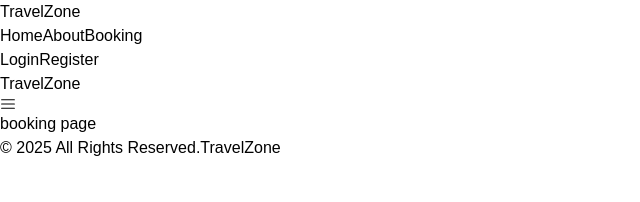
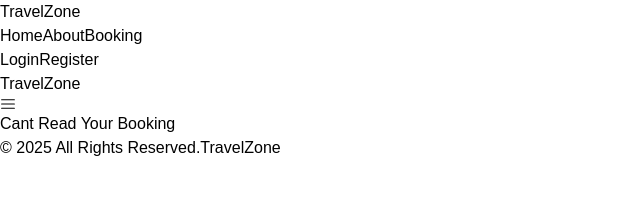
Before and after one commit to wahyunup/TravelZone, a React (Vite) app: page /booking in a window 1280 px wide. Shown: the top 202 px of the page, without its empty margins (0-640 px from the left). Built offline with nearby package versions, Linux system fonts and the light colour scheme.

Commit message:
add fiture trip

```diff
--- a/src/components/partials/Invoice/Invoice.jsx
+++ b/src/components/partials/Invoice/Invoice.jsx
@@ -42,7 +42,7 @@ const Invoice = ({ travelDetail, dataUser, handleIsClosed, handleCheckout }) =>
           <button className="border border-blue-500 text-blue-500 p-3 w-full rounded-lg">
             Download invoice
           </button>
-          <button onClick={handleCheckout} className="bg-blue-500 text-white p-3 rounded-lg w-full">
+          <button onClick={() => handleCheckout(travelDetail)} className="bg-blue-500 text-white p-3 rounded-lg w-full">
             Checkout
           </button>
         </div>
--- a/src/pages/booking/booking.jsx
+++ b/src/pages/booking/booking.jsx
@@ -1,9 +1,39 @@
 const booking = () => {
-    return (
-        <>
-        booking page
-        </>
-    )
-}
+  const userIsLogin = JSON.parse(localStorage.getItem("loggedInUser"));
+  console.log(userIsLogin?.username);
 
-export default booking
+  let userTrip = JSON.parse(localStorage.getItem("nama")) || [];
+  const filterTrip = userTrip.filter(
+    (user) => user?.username === userIsLogin?.username
+  );
+
+  return (
+    <div className="h-[100vh]">
+      <div className="flex flex-col gap-4 px-10">
+        {userIsLogin ? (
+          filterTrip.length > 0 ? (
+            <>
+              {userTrip.map((trip, id) => (
+                <div
+                  key={id}
+                  className="p-5 border border-slate-200 rounded-lg">
+                  <p>{trip.tittle}</p>
+                </div>
+              ))}
+            </>
+          ) : (
+            <div>
+              <p className="inset-0 fixed items-center flex justify-center">
+                Belum Ada Trip
+              </p>
+            </div>
+          )
+        ) : (
+          <p>Cant Read Your Booking</p>
+        )}
+      </div>
+    </div>
+  );
+};
+
+export default booking;
--- a/src/pages/booking/bookingDetail.jsx
+++ b/src/pages/booking/bookingDetail.jsx
@@ -30,8 +30,6 @@ const detailCard = () => {
     if (foundData) {
       setTravelDetail(foundData);
     }
-
-
   }, [id]);
 
   const handleSetIsOpen = () => {
@@ -55,10 +53,47 @@ const detailCard = () => {
 
   const facility = travelDetail.facility ?? [];
 
-  const handleCheckout = () => {
+  // const handleCheckout = (transaction) => {
+  //   setOrder(!order);
+  //   let test = JSON.parse(localStorage.getItem("nama")) || [];
+  //   if (!test.some((item) => item.id === transaction.id)) {
+  //     alert("Berhasil Order");
+  //     let filterData = test.filter((item) => item.username !== userIsLogin.username);
+  //     let newTransaction = {
+  //       ...transaction,
+  //       username: user.username,
+  //     };
+
+  //     test.push(newTransaction);
+  //     localStorage.setItem("nama", JSON.stringify(filterData));
+  //   } else {
+  //     alert("Existing Trip");
+  //   }
+  //   navigate("/booking");
+  // };
+
+  const handleCheckout = (transaction) => {
     setOrder(!order);
-    alert("Berhasil Order")
-  }
+    let test = JSON.parse(localStorage.getItem("nama")) || [];
+
+    if (!test.some((item) => item.id === transaction.id)) {
+      alert("Berhasil Order");
+      let newTransaction = {
+        ...transaction,
+        username: user.username,
+      };
+
+      // Gabungin transaksi baru tanpa ngefilter data lama
+      test.push(newTransaction);
+
+      // Simpen ulang semua data
+      localStorage.setItem("nama", JSON.stringify(test));
+    } else {
+      alert("Existing Trip");
+    }
+
+    navigate("/booking");
+  };
 
   return (
     <div className="md:h-screen md:px-[50px] px-[25px] flex-col md:flex-row flex gap-8">
@@ -98,20 +133,20 @@ const detailCard = () => {
           <div className="flex flex-col gap-3">
             {
               <div className="border-b border-dashed pb-3 flex items-center">
-              <FaHotel/>
-              <span className="pl-4">{facility[0]}</span>
-            </div>
+                <FaHotel />
+                <span className="pl-4">{facility[0]}</span>
+              </div>
             }
             <div className="border-b border-dashed pb-3 flex items-center">
-              <FaCar/>
+              <FaCar />
               <span className="pl-4">{facility[1]}</span>
             </div>
             <div className="border-b border-dashed pb-3 flex items-center">
-              <IoFastFood/>
+              <IoFastFood />
               <span className="pl-4">{facility[2]}</span>
             </div>
             <div className="border-b border-dashed pb-3 flex items-center">
-              <FaUser/>
+              <FaUser />
               <span className="pl-4">{facility[3]}</span>
             </div>
           </div>
```
